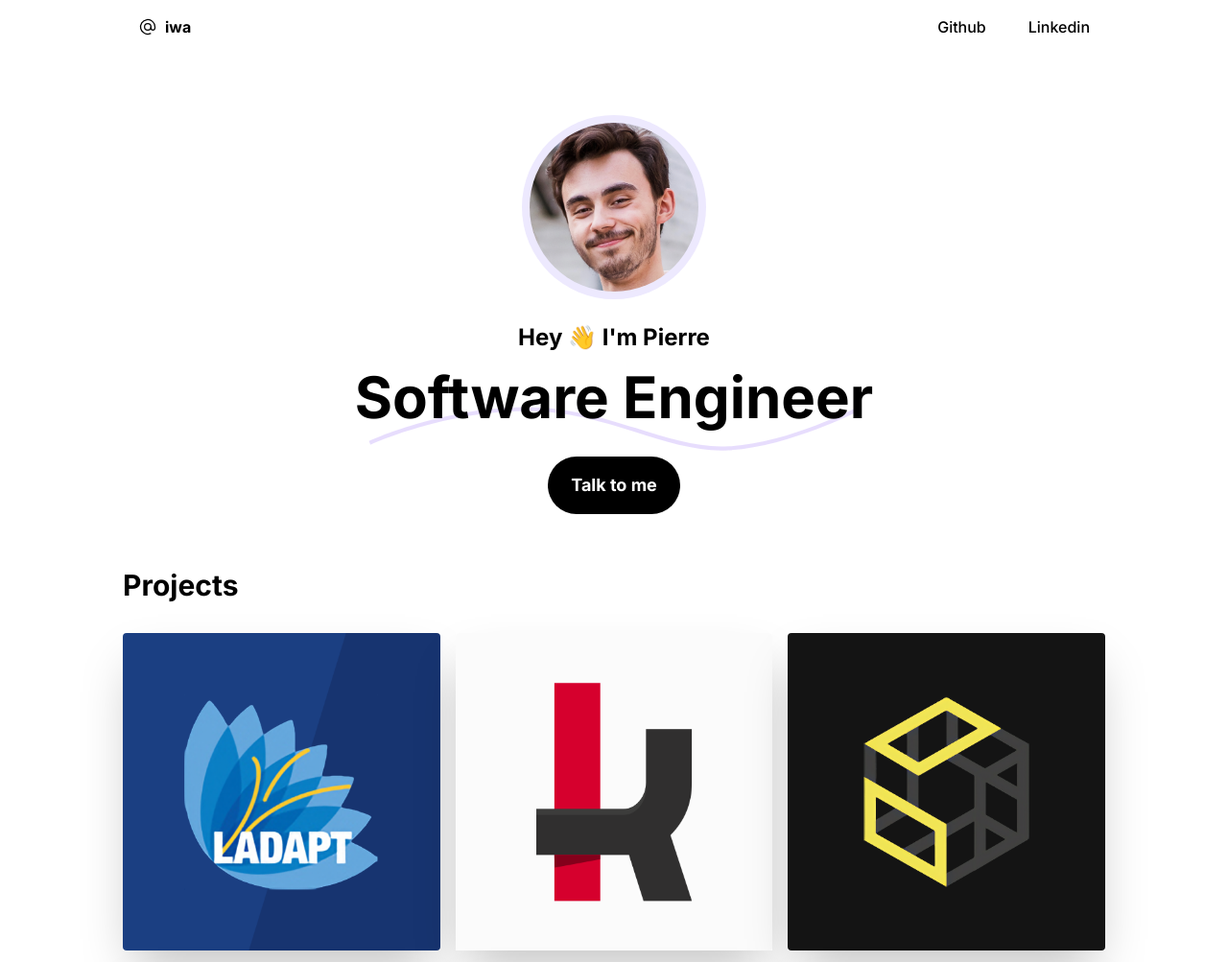
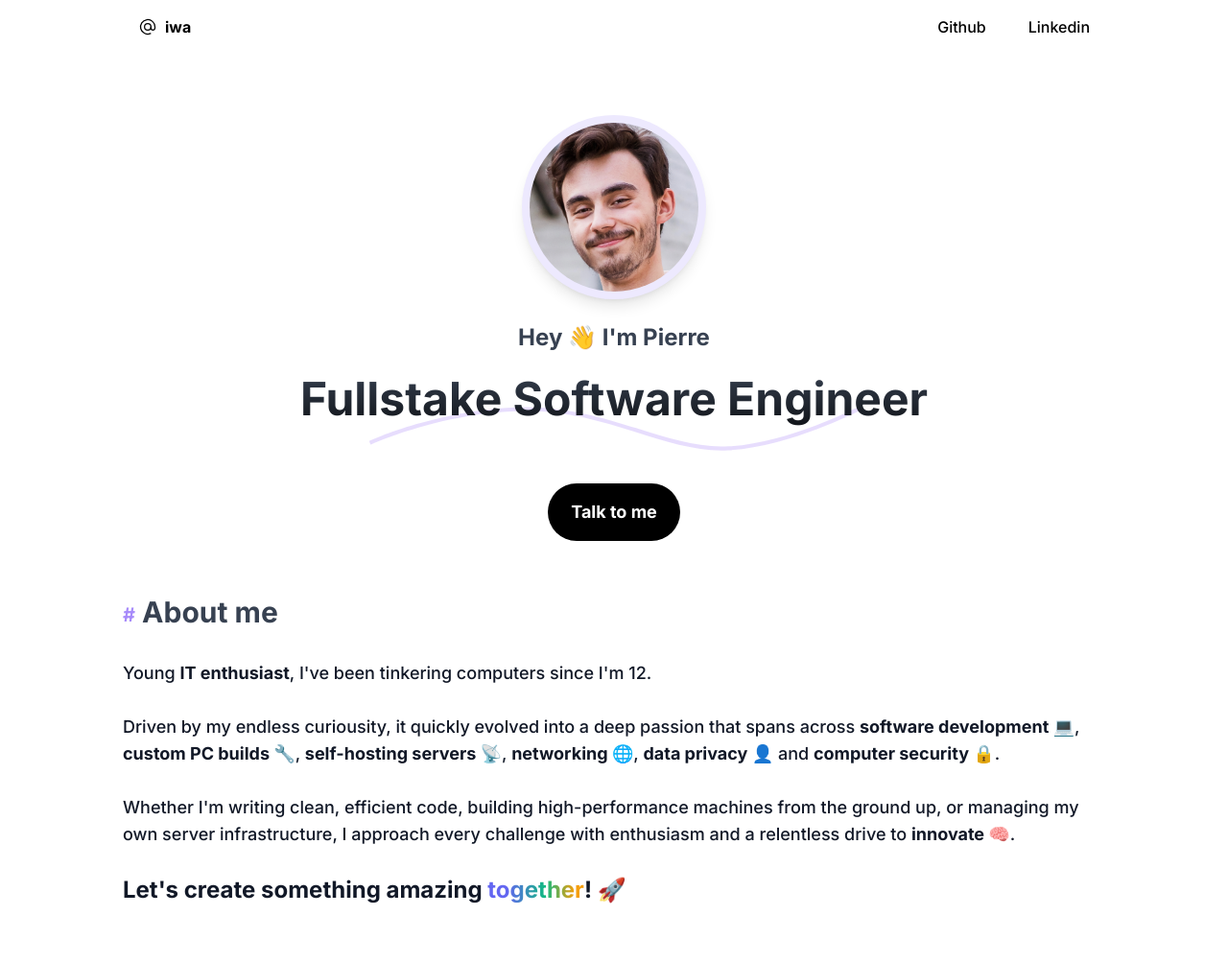
Before and after one commit to iwa/portfolio, an Astro site: page / in a window 1280 px wide. Shown: the top 1003 px of the page at 96% size. Built offline with nearby package versions, Linux system fonts and the light colour scheme; Astro itself is replaced by a stand-in of ours; some icons are missing.

Commit message:
overall of portfolio + add aboutme section

```diff
--- /dev/null
+++ b/src/components/AboutMe.astro
@@ -0,0 +1,32 @@
+---
+import { Icon } from 'astro-icon/components';
+---
+
+<section class="mx-auto max-w-5xl pb-6">
+    <div class="mb-8 text-3xl font-bold text-gray-700">
+        <span class="align-middle text-xl text-violet-400">#</span> About me
+    </div>
+    <div class="my-8 text-lg text-gray-900">
+        Young <b>IT enthusiast</b>, I've been tinkering computers since I'm 12.
+        <br /><br />
+        Driven by my endless curiousity, it quickly evolved into a deep passion that
+        spans across <b>software development 💻</b>, <b>custom PC builds 🔧</b>, <b
+            >self-hosting servers 📡</b
+        >,
+        <b>networking 🌐</b>, <b>data privacy 👤</b> and <b
+            >computer security 🔒</b
+        >.
+        <br /><br />
+        Whether I'm writing clean, efficient code, building high-performance machines
+        from the ground up, or managing my own server infrastructure, I approach
+        every challenge with enthusiasm and a relentless drive to <b
+            >innovate 🧠</b
+        >.
+        <br /><br />
+        <span class="text-2xl font-semibold">
+            Let's create something amazing <span
+                class="bg-gradient-to-r from-indigo-500 from-20% via-emerald-500 via-60% to-amber-500 to-90% bg-clip-text pb-8 pt-2 text-transparent"
+                >together</span>! 🚀
+            </span>
+    </div>
+</section>
--- a/src/components/Hero.astro
+++ b/src/components/Hero.astro
@@ -1,13 +1,13 @@
 <section class="flex flex-col items-center p-4 pb-14">
-    <div class="mb-6 h-48 w-48 rounded-full bg-violet-100">
+    <div class="mb-6 h-48 w-48 rounded-full bg-violet-100 hover:h-64 hover:w-64 transition-all duration-500">
         <img
             src="/me.webp"
-            class="h-full w-full rounded-full object-contain p-2"
+            class="h-full w-full rounded-full object-contain p-2 shadow-lg"
             alt="pierre"
         />
     </div>
 
-    <h1 class="mb-4 text-center text-2xl font-bold">Hey 👋 I'm Pierre</h1>
+    <h1 class="mb-4 text-center text-2xl font-bold text-gray-700">Hey 👋 I'm Pierre</h1>
     <div
         class="relative mb-8 max-w-3xl text-center text-5xl font-bold md:text-6xl"
     >
@@ -25,7 +25,7 @@
                     fill="currentColor"></path>
             </svg>
         </div>
-        <div class="relative">Software Engineer</div>
+        <div class="relative text-5xl text-transparent pt-2 pb-8 bg-gradient-to-b bg-clip-text from-gray-700 to-black">Fullstake Software Engineer</div>
     </div>
 
     <a
--- a/src/components/Projects.astro
+++ b/src/components/Projects.astro
@@ -47,7 +47,7 @@ const projects: Project[] = [
 ---
 
 <section class="mx-auto max-w-5xl pb-6">
-    <div class="mb-8 text-3xl font-bold">Projects</div>
+    <div class="mb-8 text-3xl font-bold text-gray-700"><span class="align-middle text-xl text-violet-400">#</span> Projects</div>
     <div
         class="my-8 grid grid-cols-2 gap-4 md:grid-cols-3"
         style="min-height: 300px"
--- a/src/components/Skills.astro
+++ b/src/components/Skills.astro
@@ -30,7 +30,7 @@ const skills = [
 ---
 
 <section class="mx-auto my-4 max-w-5xl">
-    <div class="mb-8 text-3xl font-bold">Skills</div>
+    <div class="mb-8 text-3xl font-bold text-gray-700">Skills</div>
 
     <div class="flex flex-wrap gap-2">
         {
--- a/src/layouts/Layout.astro
+++ b/src/layouts/Layout.astro
@@ -10,7 +10,7 @@ import Footer from '../components/layout/Footer.astro';
         <meta name="description" content="Astro description" />
         <meta name="viewport" content="width=device-width" />
         <link rel="icon" type="image/svg+xml" href="/favicon.svg" />
-        <title>Pierre Bastard・Portfolio</title>
+        <title>Pierre Bastard ・ Portfolio</title>
     </head>
     <body class="flex min-h-screen flex-col bg-white">
         <Header />
--- a/src/pages/index.astro
+++ b/src/pages/index.astro
@@ -5,10 +5,12 @@ import Hero from '../components/Hero.astro';
 import Projects from '../components/Projects.astro';
 import Skills from '../components/Skills.astro';
 import Contact from '../components/Contact.astro';
+import AboutMe from '../components/AboutMe.astro';
 ---
 
 <Layout>
     <Hero />
+    <AboutMe />
     <Projects />
     <Skills />
     <Contact />
```
